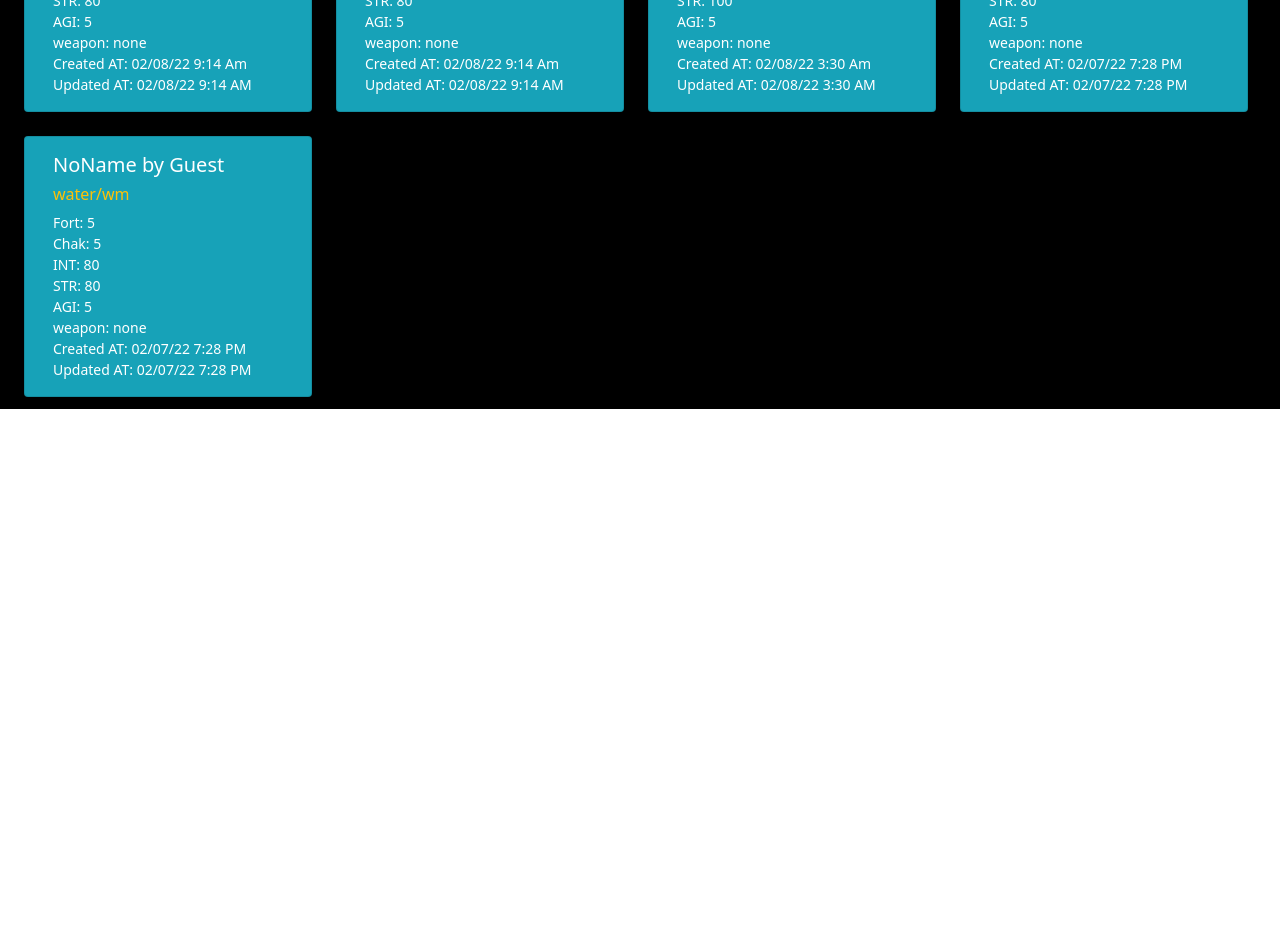
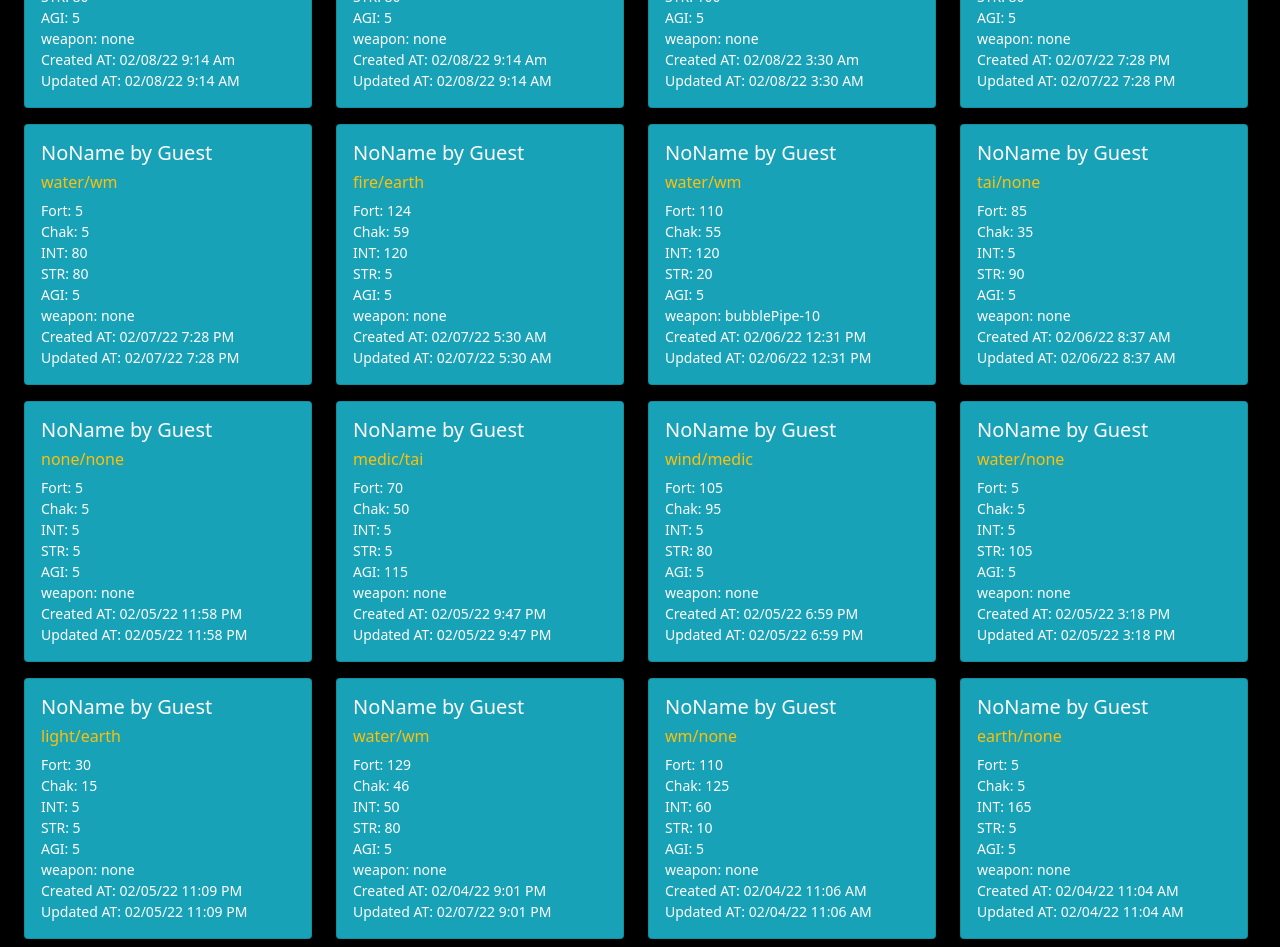
Before and after one commit to HanziD/MetaNin-app, an Angular app: page / in a window 1280 px wide. Shown: the part 2740-3687 px from the top of the page. Before the commit the page ends 3149 px from the top, so only its background shows below. Built offline with nearby package versions, Linux system fonts and the light colour scheme.

Commit message:
week 4 lab assignment done

```diff
--- a/src/app/Explore/mock-create-list.ts
+++ b/src/app/Explore/mock-create-list.ts
@@ -59,4 +59,136 @@ export const mock_create_list = [
         creationDate: "02/07/22 7:28 PM",
         updateDate: "02/07/22 7:28 PM"
     },
+    {
+        name: "NoName by Guest",
+        mastery: "fire/earth",
+        Fort: 124,
+        Chak: 59,
+        int: 120,
+        str: 5,
+        agi: 5,
+        weapon: "none",
+        creationDate: "02/07/22 5:30 AM",
+        updateDate: "02/07/22 5:30 AM"
+    },
+    {
+        name: "NoName by Guest",
+        mastery: "water/wm",
+        Fort: 110,
+        Chak: 55,
+        int: 120,
+        str: 20,
+        agi: 5,
+        weapon: "bubblePipe-10",
+        creationDate: "02/06/22 12:31 PM",
+        updateDate: "02/06/22 12:31 PM"
+    },
+    {
+        name: "NoName by Guest",
+        mastery: "tai/none",
+        Fort: 85,
+        Chak: 35,
+        int: 5,
+        str: 90,
+        agi: 5,
+        weapon: "none",
+        creationDate: "02/06/22 8:37 AM",
+        updateDate: "02/06/22 8:37 AM"
+    },
+    {
+        name: "NoName by Guest",
+        mastery: "none/none",
+        Fort: 5,
+        Chak: 5,
+        int: 5,
+        str: 5,
+        agi: 5,
+        weapon: "none",
+        creationDate: "02/05/22 11:58 PM",
+        updateDate: "02/05/22 11:58 PM"
+    },
+    {
+        name: "NoName by Guest",
+        mastery: "medic/tai",
+        Fort: 70,
+        Chak: 50,
+        int: 5,
+        str: 5,
+        agi: 115,
+        weapon: "none",
+        creationDate: "02/05/22 9:47 PM",
+        updateDate: "02/05/22 9:47 PM"
+    },
+    {
+        name: "NoName by Guest",
+        mastery: "wind/medic",
+        Fort: 105,
+        Chak: 95,
+        int: 5,
+        str: 80,
+        agi: 5,
+        weapon: "none",
+        creationDate: "02/05/22 6:59 PM",
+        updateDate: "02/05/22 6:59 PM"
+    },
+    {
+        name: "NoName by Guest",
+        mastery: "water/none",
+        Fort: 5,
+        Chak: 5,
+        int: 5,
+        str: 105,
+        agi: 5,
+        weapon: "none",
+        creationDate: "02/05/22 3:18 PM",
+        updateDate: "02/05/22 3:18 PM"
+    },
+    {
+        name: "NoName by Guest",
+        mastery: "light/earth",
+        Fort: 30,
+        Chak: 15,
+        int: 5,
+        str: 5,
+        agi: 5,
+        weapon: "none",
+        creationDate: "02/05/22 11:09 PM",
+        updateDate: "02/05/22 11:09 PM"
+    },
+    {
+        name: "NoName by Guest",
+        mastery: "water/wm",
+        Fort: 129,
+        Chak: 46,
+        int: 50,
+        str: 80,
+        agi: 5,
+        weapon: "none",
+        creationDate: "02/04/22 9:01 PM",
+        updateDate: "02/07/22 9:01 PM"
+    },
+    {
+        name: "NoName by Guest",
+        mastery: "wm/none",
+        Fort: 110,
+        Chak: 125,
+        int: 60,
+        str: 10,
+        agi: 5,
+        weapon: "none",
+        creationDate: "02/04/22 11:06 AM",
+        updateDate: "02/04/22 11:06 AM"
+    },
+    {
+        name: "NoName by Guest",
+        mastery: "earth/none",
+        Fort: 5,
+        Chak: 5,
+        int: 165,
+        str: 5,
+        agi: 5,
+        weapon: "none",
+        creationDate: "02/04/22 11:04 AM",
+        updateDate: "02/04/22 11:04 AM"
+    },
 ];
--- a/src/app/Explore/vertical.card.component.css
+++ b/src/app/Explore/vertical.card.component.css
@@ -9,10 +9,12 @@ body{
    line-height: 1.5;
    text-align: left;
    font-size: 14px;
+
 }
 .row{
     display: flex;
     flex-wrap: wrap;
+
 }
 .m-2{
     margin: 0.5rem;
--- a/src/app/Explore/vertical.card.component.html
+++ b/src/app/Explore/vertical.card.component.html
@@ -1,5 +1,5 @@
-<body style="padding: opx;">
-    <div class="row m-2 ">
+<body>
+    <div class=" m-2">
         <div class="card bg-info m-1 build-card" style="width: 18rem;">
             <div class="card-body">
                 <h5 class="card-title">{{name}}</h5>
@@ -13,10 +13,6 @@
                 <div class="card-text">Created AT: {{creationDate}}</div>
                 <div class="card-text">Updated AT: {{updateDate}}</div>
             </div>
-
-
         </div>
-
-
     </div>
 </body>
--- a/src/app/app.component.css
+++ b/src/app/app.component.css
@@ -5,4 +5,5 @@
     display: flex;
     flex-wrap: wrap;
 
+
 }
--- a/src/app/app.component.html
+++ b/src/app/app.component.html
@@ -19,12 +19,6 @@
             loading...
         </mn-vertical-card>
     </div>
-    <br>
-    <br>
-    <br>
-    <br>
-    <br>
-
 </div>
 
 
```
